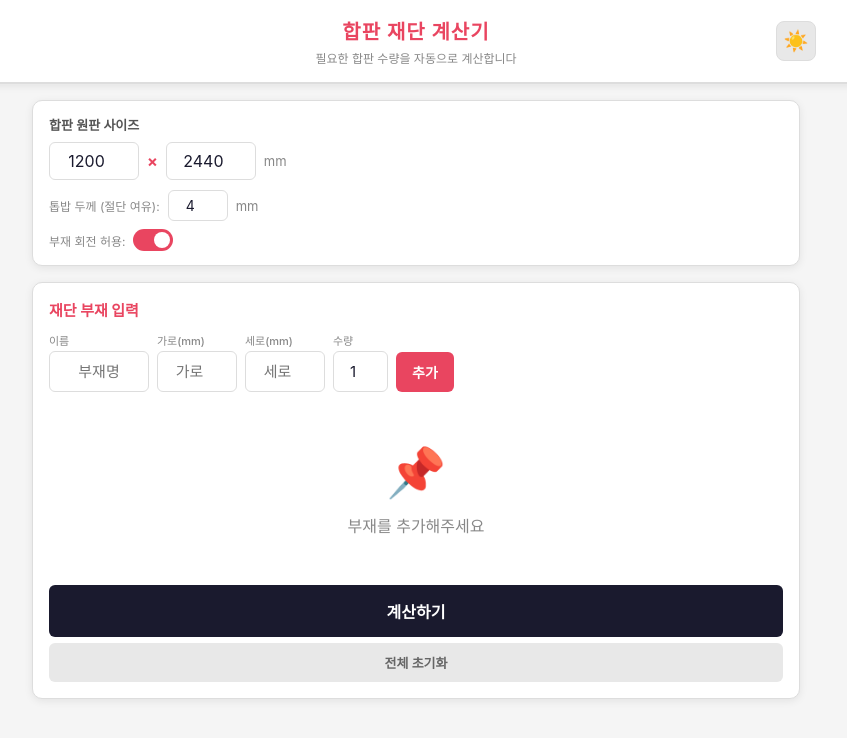
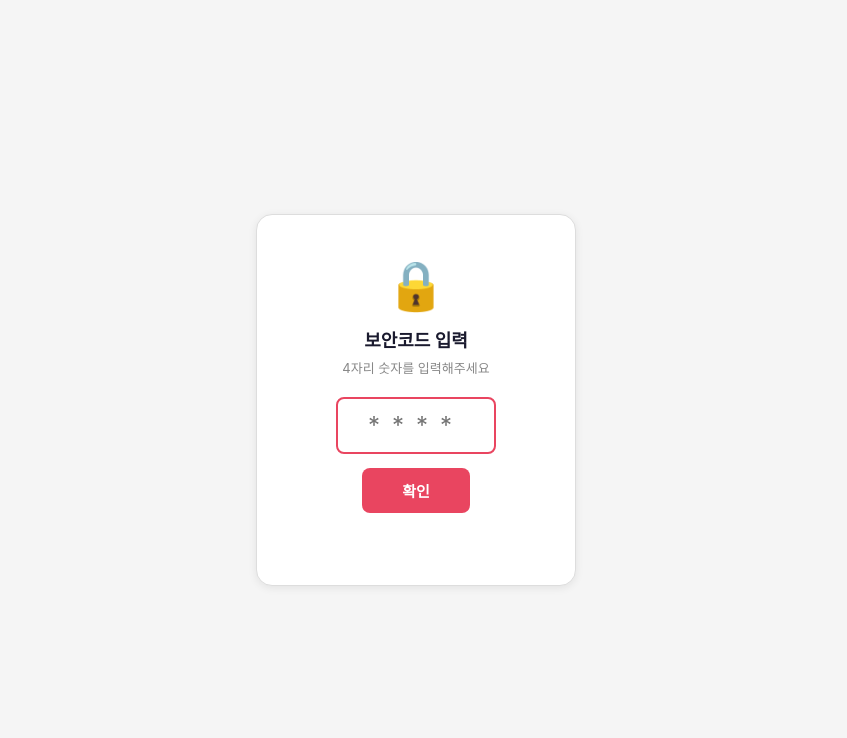
Before and after one commit to ehdgk765-lang/sizingPlyWood, a plain HTML site: page index.html in a window 1280 px wide. Shown: the whole page, without its empty margins (224-1071 px from the left). Drawn offline with Linux system fonts and the light colour scheme; a web font is replaced by a local one.

Commit message:
보안코드 추가

```diff
--- a/css/style.css
+++ b/css/style.css
@@ -681,3 +681,107 @@ body {
         font-size: 17px;
     }
 }
+
+/* === Lock Screen (잠금 화면) === */
+.lock-screen {
+    position: fixed;
+    top: 0; left: 0; right: 0; bottom: 0;
+    background: var(--bg-primary);
+    z-index: 9999;
+    display: flex;
+    align-items: center;
+    justify-content: center;
+}
+
+.lock-screen.hidden {
+    display: none;
+}
+
+.lock-box {
+    background: var(--bg-secondary);
+    border: 1px solid var(--border-color);
+    border-radius: 16px;
+    padding: 40px 36px;
+    text-align: center;
+    box-shadow: var(--shadow);
+    width: 320px;
+    max-width: 90vw;
+}
+
+.lock-icon {
+    font-size: 48px;
+    margin-bottom: 12px;
+}
+
+.lock-box h2 {
+    font-size: 18px;
+    color: var(--text-primary);
+    margin-bottom: 6px;
+    font-weight: 700;
+}
+
+.lock-box p {
+    font-size: 13px;
+    color: var(--text-muted);
+    margin-bottom: 20px;
+}
+
+.lock-input-row {
+    margin-bottom: 14px;
+}
+
+.lock-input-row input {
+    width: 160px;
+    padding: 12px;
+    border: 2px solid var(--border-color);
+    border-radius: 8px;
+    background: var(--bg-input);
+    color: var(--text-primary);
+    font-size: 24px;
+    text-align: center;
+    letter-spacing: 12px;
+    font-family: inherit;
+    transition: border-color 0.2s;
+}
+
+.lock-input-row input:focus {
+    outline: none;
+    border-color: var(--accent);
+}
+
+.btn-lock-submit {
+    background: var(--accent);
+    color: #fff;
+    border: none;
+    border-radius: 8px;
+    padding: 12px 40px;
+    font-size: 15px;
+    font-weight: 600;
+    cursor: pointer;
+    font-family: inherit;
+    transition: background 0.2s;
+}
+
+.btn-lock-submit:hover {
+    background: var(--accent-hover);
+}
+
+.lock-error {
+    margin-top: 12px;
+    font-size: 13px;
+    color: var(--accent);
+    min-height: 20px;
+}
+
+.lock-screen .lock-input-row input.shake {
+    animation: shake 0.4s ease;
+    border-color: var(--accent);
+}
+
+@keyframes shake {
+    0%, 100% { transform: translateX(0); }
+    20% { transform: translateX(-8px); }
+    40% { transform: translateX(8px); }
+    60% { transform: translateX(-6px); }
+    80% { transform: translateX(6px); }
+}
--- a/index.html
+++ b/index.html
@@ -9,6 +9,20 @@
     <link rel="stylesheet" href="css/style.css">
 </head>
 <body>
+    <!-- 잠금 화면 -->
+    <div class="lock-screen" id="lockScreen">
+        <div class="lock-box">
+            <div class="lock-icon">&#128274;</div>
+            <h2>보안코드 입력</h2>
+            <p>4자리 숫자를 입력해주세요</p>
+            <div class="lock-input-row">
+                <input type="password" id="lockCode" maxlength="4" inputmode="numeric" pattern="[0-9]*" autocomplete="off" placeholder="****">
+            </div>
+            <button class="btn btn-lock-submit" id="lockSubmit">확인</button>
+            <div class="lock-error" id="lockError"></div>
+        </div>
+    </div>
+
     <div class="header">
         <div class="header-inner">
             <div class="header-text">
--- a/js/app.js
+++ b/js/app.js
@@ -43,8 +43,64 @@
     // 페이지 로드 전 테마 적용 (깜빡임 방지)
     initTheme();
 
+    // === 보안코드 ===
+    var CODE_HASH = 'b62764dc19af7e6a2fd312662a2fe207d273a883e64bf87bd0ec755007649e6c';
+
+    function sha256(str) {
+        var encoder = new TextEncoder();
+        var data = encoder.encode(str);
+        return crypto.subtle.digest('SHA-256', data).then(function (buf) {
+            var arr = new Uint8Array(buf);
+            var hex = '';
+            for (var i = 0; i < arr.length; i++) {
+                hex += ('0' + arr[i].toString(16)).slice(-2);
+            }
+            return hex;
+        });
+    }
+
+    function checkLock() {
+        if (sessionStorage.getItem('plywood-unlocked') === 'true') {
+            $('lockScreen').classList.add('hidden');
+            return;
+        }
+        $('lockCode').focus();
+    }
+
+    function attemptUnlock() {
+        var code = $('lockCode').value;
+        if (code.length !== 4) {
+            showLockError('4자리 숫자를 입력해주세요');
+            return;
+        }
+        sha256(code).then(function (hash) {
+            if (hash === CODE_HASH) {
+                sessionStorage.setItem('plywood-unlocked', 'true');
+                $('lockScreen').classList.add('hidden');
+            } else {
+                showLockError('보안코드가 일치하지 않습니다');
+                $('lockCode').value = '';
+                $('lockCode').classList.add('shake');
+                setTimeout(function () {
+                    $('lockCode').classList.remove('shake');
+                }, 500);
+            }
+        });
+    }
+
+    function showLockError(msg) {
+        $('lockError').textContent = msg;
+    }
+
     // === 초기화 ===
     document.addEventListener('DOMContentLoaded', function () {
+        // 잠금 화면
+        checkLock();
+        $('lockSubmit').addEventListener('click', attemptUnlock);
+        $('lockCode').addEventListener('keydown', function (e) {
+            if (e.key === 'Enter') attemptUnlock();
+        });
+
         $('btnAdd').addEventListener('click', addPart);
         $('btnCalc').addEventListener('click', calculate);
         $('btnClear').addEventListener('click', clearAll);
```
